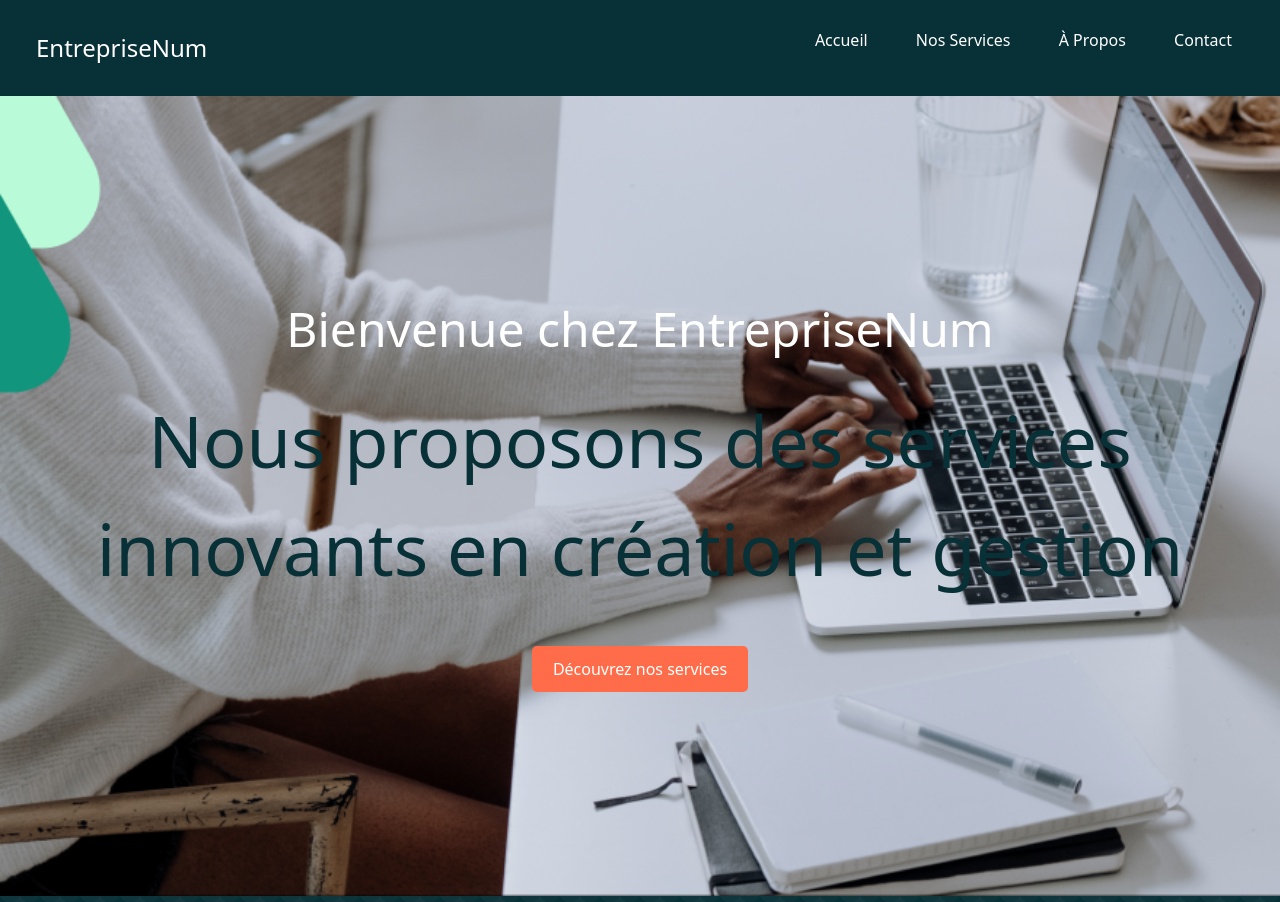
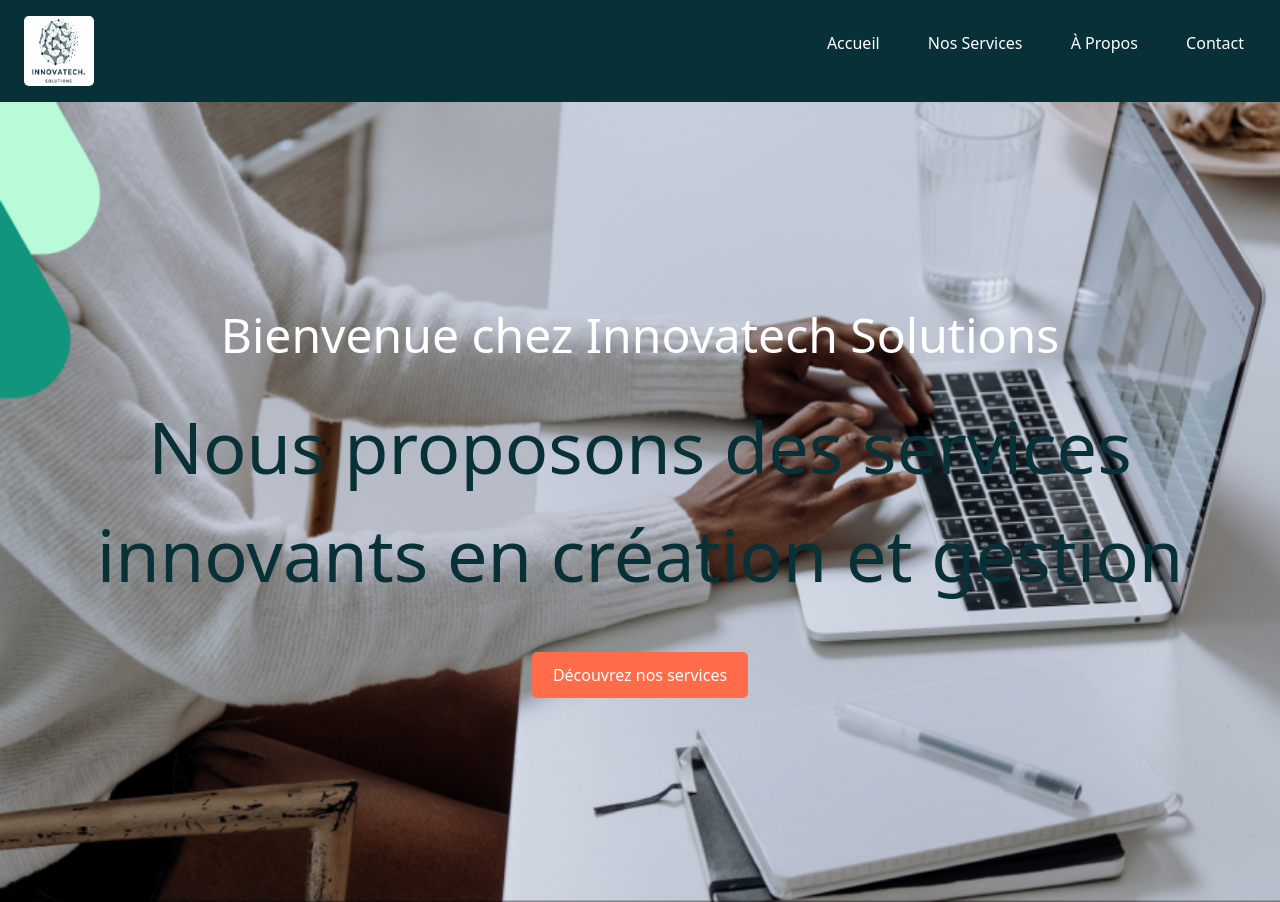
Before and after one commit to MHDLamine/amphi-tech, a plain HTML site: page index.html in a window 1280 px wide. Shown: the top 902 px of the page. Drawn offline with nearby package versions, Linux system fonts and the light colour scheme; a web font is replaced by a local one.

Commit message:
second commit

```diff
--- a/index.html
+++ b/index.html
@@ -19,7 +19,7 @@
     </button>
 
     <nav class="navbar">
-      <a href="#" class="logo">EntrepriseNum</a>
+      <a href="#" class="logo"><img src="./img/innovatech-logo-1.png" alt="logo Innovatech Solutions" width="70" height="70" style="border-radius: 7%;" ></a>
       <ul class="nav-links">
         <li><a href="#home">Accueil</a></li>
         <li><a href="#services">Nos Services</a></li>
@@ -40,7 +40,7 @@
 
   <section id="home" class="home">
     <div class="home-content" data-aos="fade-up">
-      <h1>Bienvenue chez <span>EntrepriseNum</span></h1>
+      <h1>Bienvenue chez <span>Innovatech Solutions</span></h1>
       <p id="animated-text"></p> <br><br>
       <a href="#services" class="btn">Découvrez nos services</a>
     </div>
@@ -138,6 +138,7 @@
 
   <section id="contact" class="contact">
     <h2 data-aos="fade-right">Contactez-nous</h2>
+    <img data-aos="fade-right" src="./img/innovatech-logo-1.png" width="210" height="210" style="border-radius: 10%; margin-bottom: 20px;">
     <form action="" data-aos="fade-up">
       <input type="text" placeholder="Votre nom" required>
       <input type="email" placeholder="Votre email" required>
--- a/script.js
+++ b/script.js
@@ -25,7 +25,7 @@ AOS.init({
     /* Navbar Scroll Effect */
 window.onscroll = function() {
   const header = document.querySelector('.header');
-  header.classList.toggle('scrolled', window.scrollY > 0);
+  header.classList.toggle('scrolled', window.scrollY > 12);
 };
 //le menu burger
     const menuToggle = document.querySelector('.menu-toggle');
--- a/style.css
+++ b/style.css
@@ -23,7 +23,7 @@ h1, h3,  h4, p:not(#desc){
   /* Navbar */
   .header {
     background-color: #083037;
-    padding: 20px;
+    padding: 8px;
     position: relative;
     z-index: 1000;
   }
```
Also changed, not shown: img/innovatech-logo-1.png (added), img/innovatech-logo-2.png (added), img/innovatech-logo.png (added).
